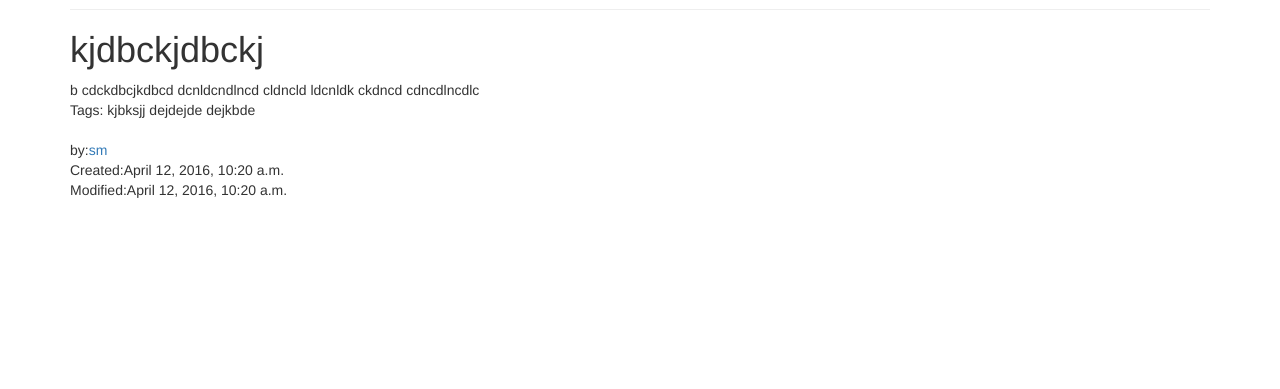
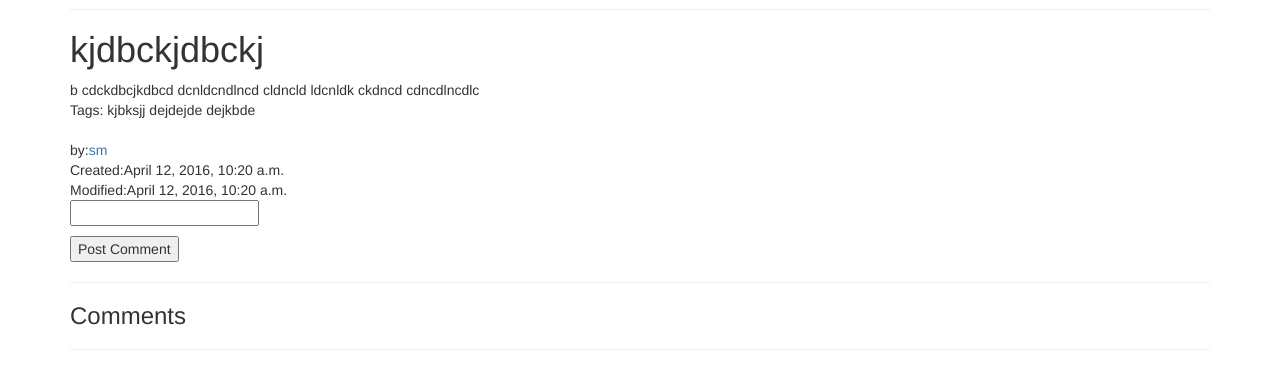
Before and after one commit to abhishekg785/InfoGami, a Django app: page /blog/post/1/details/ in a window 1280 px wide. Shown: the part 260-649 px from the top of the page. Run offline with Django 3.2, Linux system fonts and the light colour scheme; a user stored in the database is signed in; data comes from the database, SQL or seed files in the repository; data that the repository does not hold is empty; parts of the project's set-up code (start-up, migrations or seed data) failed here and were passed over; some libraries are stand-ins or nearby versions.

Commit message:
remove and edit option added to comment on post of blog

```diff
--- a/projdir/app/blog.py
+++ b/projdir/app/blog.py
@@ -3,10 +3,11 @@ from django.http import HttpResponse
 from django.contrib.auth.models import User
 
 from .forms import BlogPostForm
-from .models import BlogPostModel
+from .models import BlogPostModel,BlogPostCommentModel
 from .views import loginRequired
 
 from django.utils.datastructures import MultiValueDictKeyError
+from .forms import BlogPostCommentForm
 
 from os.path import join as isfile
 from django.conf import settings
@@ -91,8 +92,59 @@ def blog_post_remove(request,post_id):
 
 @loginRequired
 def blog_post_details(request,post_id):
+    if request.method == 'POST':
+        form = BlogPostCommentForm(request.POST)
+        if form.is_valid():
+            blog_post = get_object_or_404(BlogPostModel,id = post_id)
+            new_comment = BlogPostCommentModel(
+                user = request.user,
+                blog_post = blog_post,
+                comment_text = form.cleaned_data['comment_text']
+            )
+            new_comment.save()
+            return redirect('/blog/post/'+str(post_id)+'/details')
+    else:
+        form = BlogPostCommentForm()
+    post_comments = BlogPostCommentModel.objects.filter(blog_post_id = post_id).order_by('-created')
     post_details = get_object_or_404(BlogPostModel,id = post_id)
-    return render(request,'blog/blog_post_details.html',{'post_details':post_details})
+    return render(request,'blog/blog_post_details.html',{'post_details':post_details,'form':form,'comments':post_comments})
+
+
+#decorators here
+def check_user_access_for_blog_post_comment_edit(func):
+    def wrapper(request,post_id,com_id,*args,**kwargs):
+        comment_details = get_object_or_404(BlogPostCommentModel,id = com_id)
+        if comment_details.user.username != request.user.username:
+            return redirect('/')
+        return func(request,post_id,com_id,*args,**kwargs)
+    return wrapper
+
+
+@loginRequired
+@check_user_access_for_blog_post_comment_edit
+def edit_blog_post_comment(request,post_id,com_id):    #com_id is comment_id
+    if request.method == 'POST':
+        form = BlogPostCommentForm(request.POST)
+        if form.is_valid():
+            comment_details = get_object_or_404(BlogPostCommentModel,id = com_id)
+            form = BlogPostCommentForm(request.POST,instance = comment_details)
+            form.save()
+            return redirect('/blog/post/'+str(post_id)+'/details')
+    else:
+        comment_details = get_object_or_404(BlogPostCommentModel,id = com_id)
+        comment_data = {'comment_text':comment_details.comment_text}
+        form = BlogPostCommentForm(initial = comment_data)
+    return render(request,'blog/edit_blog_post_comment.html',{'form':form})
+
+
+@loginRequired
+@check_user_access_for_blog_post_comment_edit
+def remove_blog_post_comment(request,post_id,com_id):
+    comment_obj = get_object_or_404(BlogPostCommentModel,id = com_id)
+    comment_obj.delete()
+    return redirect('/blog/post/'+str(post_id)+'/details')
+
+
 
 #searches blog posts of a particular user for a particular tag
 @loginRequired
@@ -103,6 +155,7 @@ def search_user_blog_post_by_slug(request,user_id,slug_str):
 
 
 #searches all posts according to slug string
+@loginRequired
 def search_all_blog_posts_by_slug(request,slug_str):
     posts = BlogPostModel.objects.filter(tags__slug = slug_str).distinct()
     return render(request,'blog/search_all_blog_posts_by_slug.html',{'tag_str':slug_str,'posts':posts})
--- a/projdir/app/forms.py
+++ b/projdir/app/forms.py
@@ -1,5 +1,5 @@
 from django import forms
-from .models import CodehubTopicModel,CodehubTopicCommentModel,UserProfileModel,CodehubCreateEventModel,CodehubEventQuestionModel,BlogPostModel,CodehubQuestionModel,CodehubQuestionCommentModel
+from .models import BlogPostCommentModel,CodehubTopicModel,CodehubTopicCommentModel,UserProfileModel,CodehubCreateEventModel,CodehubEventQuestionModel,BlogPostModel,CodehubQuestionModel,CodehubQuestionCommentModel
 
 from django_markdown.widgets import MarkdownWidget
 from taggit.forms import *
@@ -83,7 +83,7 @@ class CodehubQuestionForm(forms.ModelForm):
 
 
 class CodehubQuestionCommentForm(forms.ModelForm):
-    comment_text = forms.CharField(label = '',widget = forms.Textarea(attrs = {'placeholder':'Enter your answer or suggestions here...'}))
+    comment_text = forms.CharField(label = '',widget = MarkItUpWidget(attrs = {'placeholder':'Enter your answer or suggestions here...'}))
 
     class Meta:
         model = CodehubQuestionCommentModel
@@ -99,3 +99,12 @@ class BlogPostForm(forms.ModelForm):
     class Meta:
         model = BlogPostModel
         fields = ['title','body','tags','image_file']
+
+
+
+class BlogPostCommentForm(forms.ModelForm):
+    comment_text = forms.CharField(label = '',widget=MarkItUpWidget(attrs = {'placeholder':'Your comment...'}))
+
+    class Meta:
+        model = BlogPostCommentModel
+        fields = ['comment_text']
--- a/projdir/app/models.py
+++ b/projdir/app/models.py
@@ -143,7 +143,7 @@ class BlogPostModel(models.Model):
 
 class BlogPostCommentModel(models.Model):
     user = models.ForeignKey(User)
-    blog = models.ForeignKey(BlogPostModel)
+    blog_post = models.ForeignKey(BlogPostModel)
     comment_text = MarkdownField()
     created = models.DateTimeField(auto_now_add = True)
     modified = models.DateTimeField(auto_now = True)
--- a/projdir/app/templates/blog/blog_post_details.html
+++ b/projdir/app/templates/blog/blog_post_details.html
@@ -21,4 +21,22 @@ Tags:
 by:<a href ="{% url 'user_profile' post_details.user.id %}">{{ post_details.user.username }}</a><br/>
 Created:{{ post_details.created }}<br/>
 Modified:{{ post_details.modified }}
+<form method="POST">
+  {% csrf_token %}
+  {{ form.as_p }}
+  <input type='submit' name='post_comment' value = 'Post Comment'/>
+</form>
+<hr/>
+<h3>Comments</h3>
+<hr/>
+{% for comment in comments %}
+  {{ comment.comment_text|markdown }}<br/>
+  {% if comment.user.username == user.username %}
+    <a href = "{% url 'edit_blog_post_comment' post_details.id comment.id %}">Edit</a>
+    <a href = "{% url 'remove_blog_post_comment' post_details.id comment.id %}">Remove</a>
+  {% endif %}
+  created:{{ comment.created }}<br/>
+  modified:{{ comment.modified }}
+  <hr/>
+{% endfor %}
 {% endblock %}
--- a/projdir/projdir/urls.py
+++ b/projdir/projdir/urls.py
@@ -23,7 +23,7 @@ from app.codehub import codehub_question,remove_codehub_question,edit_codehub_qu
 from app.users import get_users,user_profile,edit_user_profile,get_user_questions,get_user_topics,user_blog
 from app.create_event import codehub_events,create_codehub_event,edit_codehub_event,remove_codehub_event,codehub_event_details,remove_codehub_event_question,edit_codehub_event_question
 from app.music import music_list
-from app.blog import blog,blog_post_edit,blog_post_remove,blog_post_details,search_user_blog_post_by_slug,search_all_blog_posts_by_slug
+from app.blog import blog,blog_post_edit,blog_post_remove,blog_post_details,search_user_blog_post_by_slug,search_all_blog_posts_by_slug,edit_blog_post_comment,remove_blog_post_comment
 
 
 urlpatterns = [
@@ -69,8 +69,8 @@ urlpatterns = [
     url(r'^blog/post/(?P<post_id>\d+)/edit/$',blog_post_edit,name = 'edit_blog_post'),
     url(r'^blog/post/(?P<post_id>\d+)/remove/$',blog_post_remove,name = 'remove_blog_post'),
     url(r'^blog/post/(?P<post_id>\d+)/details/$',blog_post_details,name = 'blog_post_details'),
-
-
+    url(r'^blog/post/(?P<post_id>\d+)/comment/(?P<com_id>\d+)/edit$',edit_blog_post_comment,name = 'edit_blog_post_comment'),
+    url(r'^blog/post/(?P<post_id>\d+)/comment/(?P<com_id>\d+)/remove$',remove_blog_post_comment,name = 'remove_blog_post_comment'),
 
 
 ] + static(settings.MEDIA_URL, document_root=settings.MEDIA_ROOT)
```
Also changed, not shown: projdir/app/templates/blog/edit_blog_post_comment.html (added, +10 -0 lines), projdir/app/migrations/0004_auto_20160412_2053.py (added), projdir/db.sqlite3, 5 other files.
